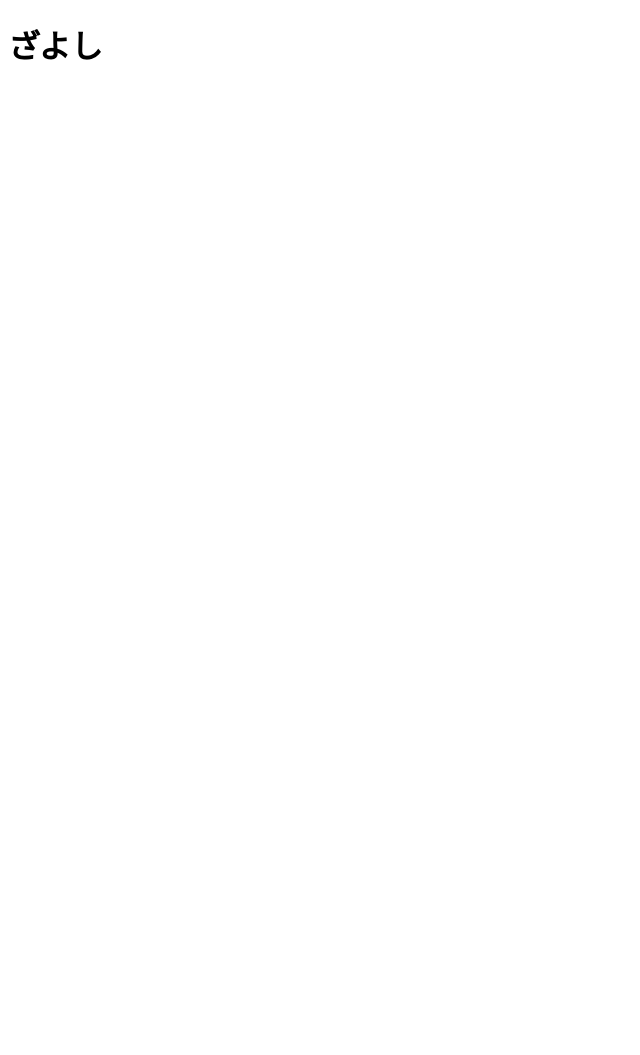
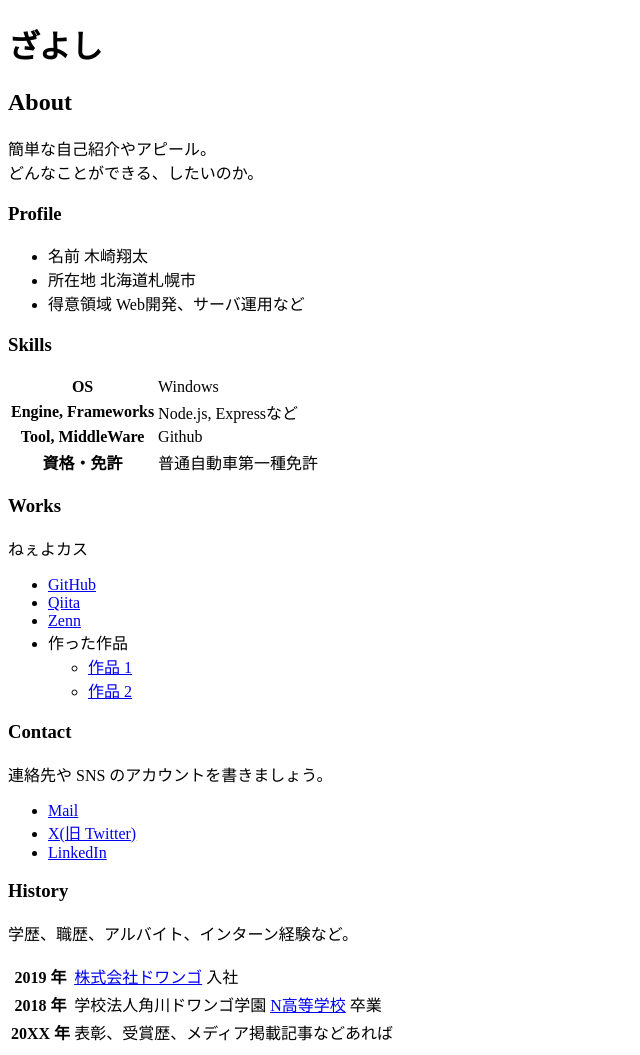
Before and after one commit to 251zs01591-oss/251zs01591-oss.github.io, a plain HTML site: page index.html in a window 1280 px wide. Shown: the whole page, without its empty margins (0-640 px from the left). Before the commit the page ends 800 px from the top, so only its background shows below. Drawn offline with Linux system fonts and the light colour scheme.

Commit message:
Update index.html

```diff
--- a/index.html
+++ b/index.html
@@ -7,5 +7,78 @@
   </head>
   <body>
     <h1>ざよし</h1>
+
+    <h2>About</h2>
+    <p>
+      簡単な自己紹介やアピール。<br>
+      どんなことができる、したいのか。
+    </p>
+
+    <h3>Profile</h3>
+    <ul>
+      <li>名前 木崎翔太</li>
+      <li>所在地 北海道札幌市</li>
+      <li>得意領域 Web開発、サーバ運用など</li>
+    </ul>
+
+    <h3>Skills</h3>
+    <table>
+      <tr>
+        <th>OS</th>
+        <td>Windows</td>
+      </tr>
+      <tr>
+        <th>Engine, Frameworks</th>
+        <td>Node.js, Expressなど</td>
+      </tr>
+      <tr>
+        <th>Tool, MiddleWare</th>
+        <td>Github</td>
+      </tr>
+      <tr>
+        <th>資格・免許</th>
+        <td>普通自動車第一種免許</td>
+      </tr>
+    </table>
+
+    <h3>Works</h3>
+    <p>ねぇよカス</p>
+    <ul>
+      <li><a href="https://github.com/">GitHub</a></li>
+      <li><a href="https://qiita.com/">Qiita</a></li>
+      <li><a href="https://zenn.dev/">Zenn</a></li>
+      <li>
+        作った作品
+        <ul>
+          <li><a href="https://example.com/">作品 1</a></li>
+          <li><a href="https://example.com/">作品 2</a></li>
+        </ul>
+      </li>
+    </ul>
+
+    <h3>Contact</h3>
+    <p>連絡先や SNS のアカウントを書きましょう。</p>
+    <ul>
+      <li><a href="mailto:name@example.com">Mail</a></li>
+      <li><a href="https://twitter.com/n_yobikou">X(旧 Twitter)</a></li>
+      <li><a href="https://www.linkedin.com/">LinkedIn</a></li>
+    </ul>
+
+    <h3>History</h3>
+    <p>学歴、職歴、アルバイト、インターン経験など。</p>
+    <table>
+      <tr>
+        <th>2019 年</th>
+        <td><a href="https://dwango.co.jp/">株式会社ドワンゴ</a> 入社</td>
+      </tr>
+      <tr>
+        <th>2018 年</th>
+        <td>学校法人角川ドワンゴ学園 <a href="https://nnn.ed.jp/">N高等学校</a> 卒業</td>
+      </tr>
+      <tr>
+        <th>20XX 年</th>
+        <td>表彰、受賞歴、メディア掲載記事などあれば</td>
+      </tr>
+    </table>
   </body>
 </html>
```
